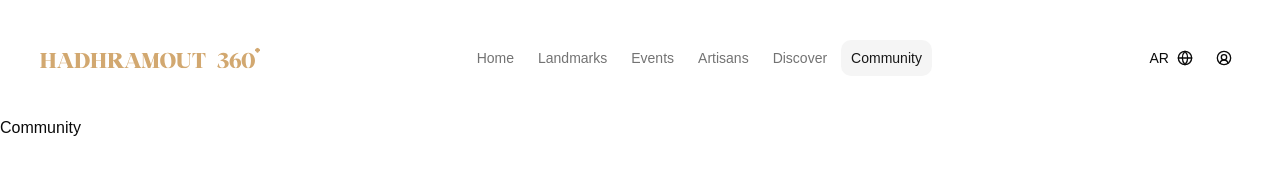
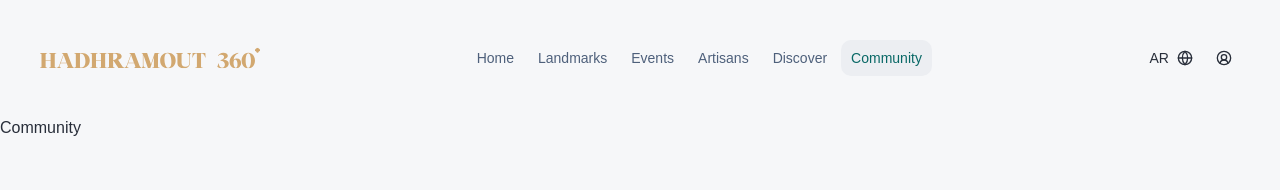
Before and after one commit to yahyaalhamedi/hadhramout-360, a React (Vite) app: page /community in a window 1280 px wide. Shown: the top 190 px of the page. Built offline with nearby package versions, Linux system fonts and the light colour scheme.

Commit message:
feat: enhance styling by adding design tokens and updating CSS imports

```diff
--- a/src/index.css
+++ b/src/index.css
@@ -1,9 +1,10 @@
 @config "../tailwind.config.ts";
 
-@import "tailwindcss";
-@import "tw-animate-css";
-@import "shadcn/tailwind.css";
-@import "@fontsource-variable/geist";
+@import 'tailwindcss';
+@import 'tw-animate-css';
+@import 'shadcn/tailwind.css';
+@import '@fontsource-variable/geist';
+@import './styles/tokens.css';
 
 @custom-variant dark (&:is(.dark *));
 
@@ -35,6 +36,42 @@
   --color-secondary: var(--secondary);
   --color-primary-foreground: var(--primary-foreground);
   --color-primary: var(--primary);
+  --color-primary-0: var(--primary-0);
+  --color-primary-1: var(--primary-1);
+  --color-primary-2: var(--primary-2);
+  --color-primary-3: var(--primary-3);
+  --color-primary-4: var(--primary-4);
+  --color-primary-5: var(--primary-5);
+  --color-primary-6: var(--primary-6);
+  --color-primary-7: var(--primary-7);
+  --color-primary-8: var(--primary-8);
+  --color-primary-9: var(--primary-9);
+  --color-primary-10: var(--primary-10);
+  --color-primary-11: var(--primary-11);
+  --color-secondary-0: var(--secondary-0);
+  --color-secondary-1: var(--secondary-1);
+  --color-secondary-2: var(--secondary-2);
+  --color-secondary-3: var(--secondary-3);
+  --color-secondary-4: var(--secondary-4);
+  --color-secondary-5: var(--secondary-5);
+  --color-secondary-6: var(--secondary-6);
+  --color-secondary-7: var(--secondary-7);
+  --color-secondary-8: var(--secondary-8);
+  --color-secondary-9: var(--secondary-9);
+  --color-secondary-10: var(--secondary-10);
+  --color-secondary-11: var(--secondary-11);
+  --color-secondary-12: var(--secondary-12);
+  --color-tertiary-0: var(--tertiary-0);
+  --color-tertiary-1: var(--tertiary-1);
+  --color-tertiary-2: var(--tertiary-2);
+  --color-tertiary-3: var(--tertiary-3);
+  --color-tertiary-4: var(--tertiary-4);
+  --color-tertiary-5: var(--tertiary-5);
+  --color-tertiary-6: var(--tertiary-6);
+  --color-tertiary-7: var(--tertiary-7);
+  --color-tertiary-8: var(--tertiary-8);
+  --color-tertiary-9: var(--tertiary-9);
+  --color-tertiary-10: var(--tertiary-10);
   --color-popover-foreground: var(--popover-foreground);
   --color-popover: var(--popover);
   --color-card-foreground: var(--card-foreground);
@@ -51,72 +88,7 @@
 }
 
 :root {
-  --background: oklch(1 0 0);
-  --foreground: oklch(0.145 0 0);
-  --card: oklch(1 0 0);
-  --card-foreground: oklch(0.145 0 0);
-  --popover: oklch(1 0 0);
-  --popover-foreground: oklch(0.145 0 0);
-  --primary: oklch(0.205 0 0);
-  --primary-foreground: oklch(0.985 0 0);
-  --secondary: oklch(0.97 0 0);
-  --secondary-foreground: oklch(0.205 0 0);
-  --muted: oklch(0.97 0 0);
-  --muted-foreground: oklch(0.556 0 0);
-  --accent: oklch(0.97 0 0);
-  --accent-foreground: oklch(0.205 0 0);
-  --destructive: oklch(0.577 0.245 27.325);
-  --border: oklch(0.922 0 0);
-  --input: oklch(0.922 0 0);
-  --ring: oklch(0.708 0 0);
-  --chart-1: oklch(0.87 0 0);
-  --chart-2: oklch(0.556 0 0);
-  --chart-3: oklch(0.439 0 0);
-  --chart-4: oklch(0.371 0 0);
-  --chart-5: oklch(0.269 0 0);
   --radius: 0.625rem;
-  --sidebar: oklch(0.985 0 0);
-  --sidebar-foreground: oklch(0.145 0 0);
-  --sidebar-primary: oklch(0.205 0 0);
-  --sidebar-primary-foreground: oklch(0.985 0 0);
-  --sidebar-accent: oklch(0.97 0 0);
-  --sidebar-accent-foreground: oklch(0.205 0 0);
-  --sidebar-border: oklch(0.922 0 0);
-  --sidebar-ring: oklch(0.708 0 0);
-}
-
-.dark {
-  --background: oklch(0.145 0 0);
-  --foreground: oklch(0.985 0 0);
-  --card: oklch(0.205 0 0);
-  --card-foreground: oklch(0.985 0 0);
-  --popover: oklch(0.205 0 0);
-  --popover-foreground: oklch(0.985 0 0);
-  --primary: oklch(0.922 0 0);
-  --primary-foreground: oklch(0.205 0 0);
-  --secondary: oklch(0.269 0 0);
-  --secondary-foreground: oklch(0.985 0 0);
-  --muted: oklch(0.269 0 0);
-  --muted-foreground: oklch(0.708 0 0);
-  --accent: oklch(0.269 0 0);
-  --accent-foreground: oklch(0.985 0 0);
-  --destructive: oklch(0.704 0.191 22.216);
-  --border: oklch(1 0 0 / 10%);
-  --input: oklch(1 0 0 / 15%);
-  --ring: oklch(0.556 0 0);
-  --chart-1: oklch(0.87 0 0);
-  --chart-2: oklch(0.556 0 0);
-  --chart-3: oklch(0.439 0 0);
-  --chart-4: oklch(0.371 0 0);
-  --chart-5: oklch(0.269 0 0);
-  --sidebar: oklch(0.205 0 0);
-  --sidebar-foreground: oklch(0.985 0 0);
-  --sidebar-primary: oklch(0.488 0.243 264.376);
-  --sidebar-primary-foreground: oklch(0.985 0 0);
-  --sidebar-accent: oklch(0.269 0 0);
-  --sidebar-accent-foreground: oklch(0.985 0 0);
-  --sidebar-border: oklch(1 0 0 / 10%);
-  --sidebar-ring: oklch(0.556 0 0);
 }
 
 @layer base {
--- /dev/null
+++ b/src/styles/tokens.css
@@ -0,0 +1,117 @@
+/**
+ * Hadhramout 360 design tokens
+ * Scales: lightest (0) → darkest (n). Semantic aliases map into shadcn variables.
+ */
+
+:root {
+  /* Primary — teal */
+  --primary-0: #ffffff;
+  --primary-1: #b1fffb;
+  --primary-2: #a3f0ed;
+  --primary-3: #87d4d1;
+  --primary-4: #6bb8b5;
+  --primary-5: #509d9a;
+  --primary-6: #338380;
+  --primary-7: #096866;
+  --primary-8: #00504e;
+  --primary-9: #003736;
+  --primary-10: #00201f;
+  --primary-11: #000000;
+
+  /* Secondary — gold */
+  --secondary-0: #ffffff;
+  --secondary-1: #ffeedc;
+  --secondary-2: #ffddb4;
+  --secondary-3: #ebbf85;
+  --secondary-4: #d2a870;
+  --secondary-5: #cea46c;
+  --secondary-6: #b18a55;
+  --secondary-7: #95713e;
+  --secondary-8: #795828;
+  --secondary-9: #5f4112;
+  --secondary-10: #452b00;
+  --secondary-11: #291800;
+  --secondary-12: #000000;
+
+  /* Tertiary — slate */
+  --tertiary-0: #f6f7f9;
+  --tertiary-1: #eceef2;
+  --tertiary-2: #d4dae3;
+  --tertiary-3: #aebacb;
+  --tertiary-4: #8294ae;
+  --tertiary-5: #627795;
+  --tertiary-6: #4e607b;
+  --tertiary-7: #404d64;
+  --tertiary-8: #384354;
+  --tertiary-9: #323a48;
+  --tertiary-10: #282e3a;
+
+  /* Semantic (shadcn) — light */
+  --background: var(--tertiary-0);
+  --foreground: var(--tertiary-10);
+  --card: var(--primary-0);
+  --card-foreground: var(--tertiary-10);
+  --popover: var(--primary-0);
+  --popover-foreground: var(--tertiary-10);
+  --primary: var(--primary-7);
+  --primary-foreground: var(--primary-0);
+  --secondary: var(--secondary-2);
+  --secondary-foreground: var(--secondary-10);
+  --muted: var(--tertiary-1);
+  --muted-foreground: var(--tertiary-6);
+  --accent: var(--primary-1);
+  --accent-foreground: var(--primary-9);
+  --destructive: #dc2626;
+  --destructive-foreground: var(--primary-0);
+  --border: var(--tertiary-2);
+  --input: var(--tertiary-2);
+  --ring: var(--primary-6);
+  --chart-1: var(--primary-5);
+  --chart-2: var(--primary-7);
+  --chart-3: var(--secondary-6);
+  --chart-4: var(--secondary-8);
+  --chart-5: var(--tertiary-6);
+  --sidebar: var(--primary-0);
+  --sidebar-foreground: var(--tertiary-10);
+  --sidebar-primary: var(--primary-7);
+  --sidebar-primary-foreground: var(--primary-0);
+  --sidebar-accent: var(--tertiary-1);
+  --sidebar-accent-foreground: var(--tertiary-10);
+  --sidebar-border: var(--tertiary-2);
+  --sidebar-ring: var(--primary-6);
+}
+
+.dark {
+  --background: var(--primary-10);
+  --foreground: var(--tertiary-0);
+  --card: var(--primary-9);
+  --card-foreground: var(--tertiary-0);
+  --popover: var(--primary-9);
+  --popover-foreground: var(--tertiary-0);
+  --primary: var(--primary-4);
+  --primary-foreground: var(--primary-10);
+  --secondary: var(--secondary-8);
+  --secondary-foreground: var(--secondary-1);
+  --muted: var(--primary-9);
+  --muted-foreground: var(--tertiary-4);
+  --accent: var(--primary-8);
+  --accent-foreground: var(--primary-1);
+  --destructive: #f87171;
+  --destructive-foreground: var(--primary-10);
+  --border: color-mix(in srgb, var(--tertiary-0) 12%, transparent);
+  --input: color-mix(in srgb, var(--tertiary-0) 15%, transparent);
+  --ring: var(--primary-5);
+  --chart-1: var(--primary-3);
+  --chart-2: var(--primary-5);
+  --chart-3: var(--secondary-4);
+  --chart-4: var(--secondary-6);
+  --chart-5: var(--tertiary-4);
+  --sidebar: var(--primary-9);
+  --sidebar-foreground: var(--tertiary-0);
+  --sidebar-primary: var(--primary-4);
+  --sidebar-primary-foreground: var(--primary-10);
+  --sidebar-accent: var(--primary-8);
+  --sidebar-accent-foreground: var(--tertiary-0);
+  --sidebar-border: color-mix(in srgb, var(--tertiary-0) 12%, transparent);
+  --sidebar-ring: var(--primary-5);
+}
```
